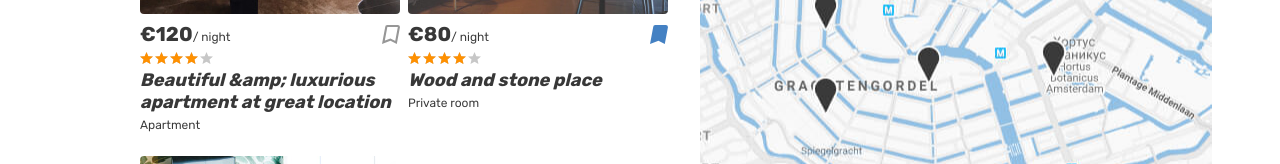
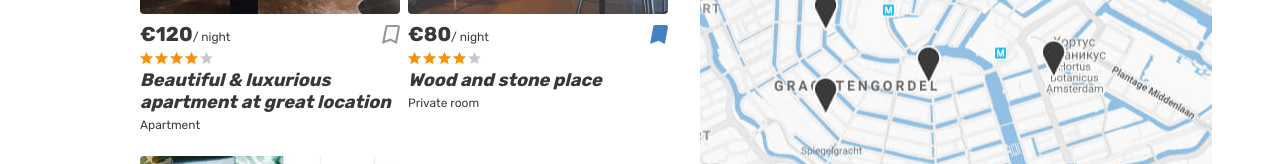
Before and after one commit to DALyskov/977739-six-cities-4, a React app: page / in a window 1280 px wide. Shown: the part 504-668 px from the top of the page. Built offline with nearby package versions, Linux system fonts and the light colour scheme.

Commit message:
Выполнил задание 2.1

```diff
--- a/package.json
+++ b/package.json
@@ -16,6 +16,7 @@
     "babel-loader": "8.1.0",
     "eslint": "5.13.0",
     "eslint-config-htmlacademy": "0.5.2",
+    "eslint-config-prettier": "6.11.0",
     "eslint-plugin-prettier": "3.1.4",
     "eslint-plugin-react": "7.20.0",
     "prettier": "2.0.5",
@@ -27,6 +28,7 @@
     "node": "10"
   },
   "dependencies": {
+    "prop-types": "15.7.2",
     "react": "16.13.1",
     "react-dom": "16.13.1"
   }
--- a/src/components/main/main.jsx
+++ b/src/components/main/main.jsx
@@ -1,7 +1,22 @@
 import React from 'react';
+import propTypes from 'prop-types';
+
+const APPROVED_NAME = [
+  `Beautiful & luxurious apartment at great location`,
+  `Wood and stone place`,
+];
 
 const createPlaceCardTemplate = (place) => {
-  const {isPremium, image, price, isBookmark, starsValue, name, type} = place;
+  const {
+    id,
+    isPremium = false,
+    image,
+    price,
+    isBookmark = false,
+    starsValue,
+    name,
+    type,
+  } = place;
 
   let bookmarkClass = `place-card__bookmark-button button`;
   let bookmarkStatus = `To bookmarks`;
@@ -14,7 +29,7 @@ const createPlaceCardTemplate = (place) => {
   const starsStyle = `${Math.round(starsValue) * 20}%`;
 
   return (
-    <article className="cities__place-card place-card">
+    <article key={id} className="cities__place-card place-card">
       {isPremium ? (
         <div className="place-card__mark">
           <span>Premium</span>
@@ -60,7 +75,8 @@ const createPlaceCardTemplate = (place) => {
     </article>
   );
 };
-export const Main = (props) => {
+
+const Main = (props) => {
   return (
     <div className="page page--gray page--main">
       <header className="header">
@@ -172,12 +188,7 @@ export const Main = (props) => {
                 --> */}
               </form>
               <div className="cities__places-list places__list tabs__content">
-                {/* {placeCardsMarkup} */}
-
-                {
-                  // eslint-disable-next-line react/prop-types
-                  props.placeData.map((place) => createPlaceCardTemplate(place))
-                }
+                {props.placeData.map((place) => createPlaceCardTemplate(place))}
               </div>
             </section>
             <div className="cities__right-section">
@@ -189,3 +200,20 @@ export const Main = (props) => {
     </div>
   );
 };
+
+Main.propTypes = {
+  placeData: propTypes.arrayOf(
+    propTypes.shape({
+      id: propTypes.number.isRequired,
+      isPremium: propTypes.bool,
+      image: propTypes.string.isRequired,
+      price: propTypes.number.isRequired,
+      isBookmark: propTypes.bool,
+      starsValue: propTypes.number.isRequired,
+      name: propTypes.oneOf(APPROVED_NAME).isRequired,
+      type: propTypes.string.isRequired,
+    })
+  ).isRequired,
+};
+
+export default Main;
--- a/src/index.js
+++ b/src/index.js
@@ -1,7 +1,7 @@
 import React from 'react';
 import ReactDOM from 'react-dom';
 
-import {App} from './components/app/app.jsx';
+import App from './components/app/app.jsx';
 
 const placeData = [
   {
@@ -11,7 +11,7 @@ const placeData = [
     price: 120,
     isBookmark: false,
     starsValue: 4,
-    name: `Beautiful &amp; luxurious apartment at great location`,
+    name: `Beautiful & luxurious apartment at great location`,
     type: `Apartment`,
   },
   {
```
Also changed, not shown: src/components/app/app.jsx (+5 -2 lines), .eslintrc.yml, .prettierrc.json, 1 other file (tests, documents, lock files or other folders).
